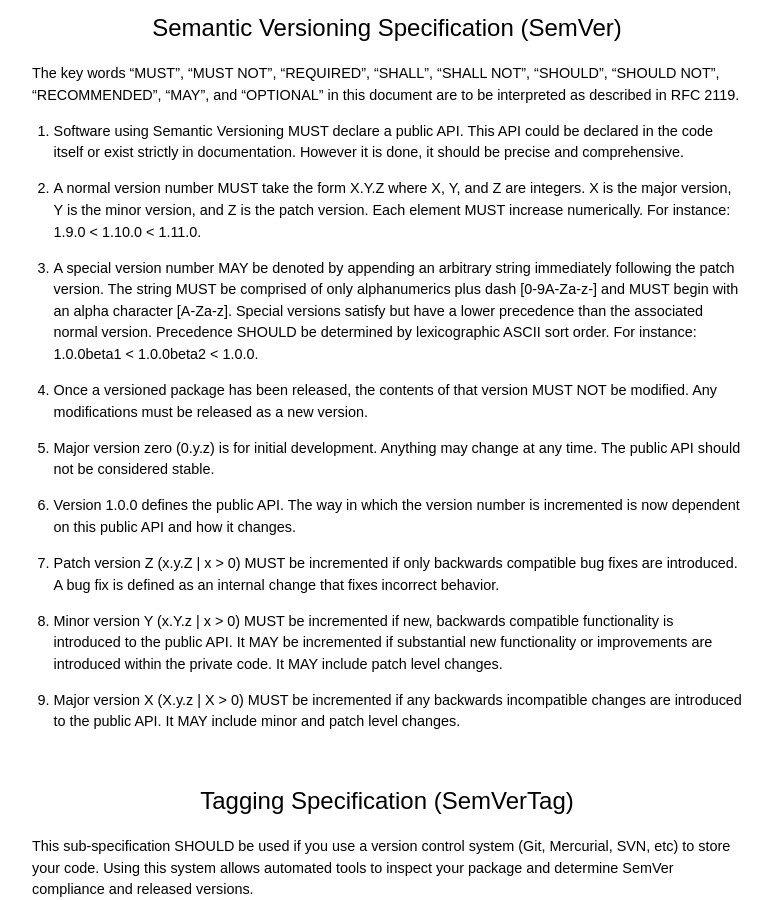
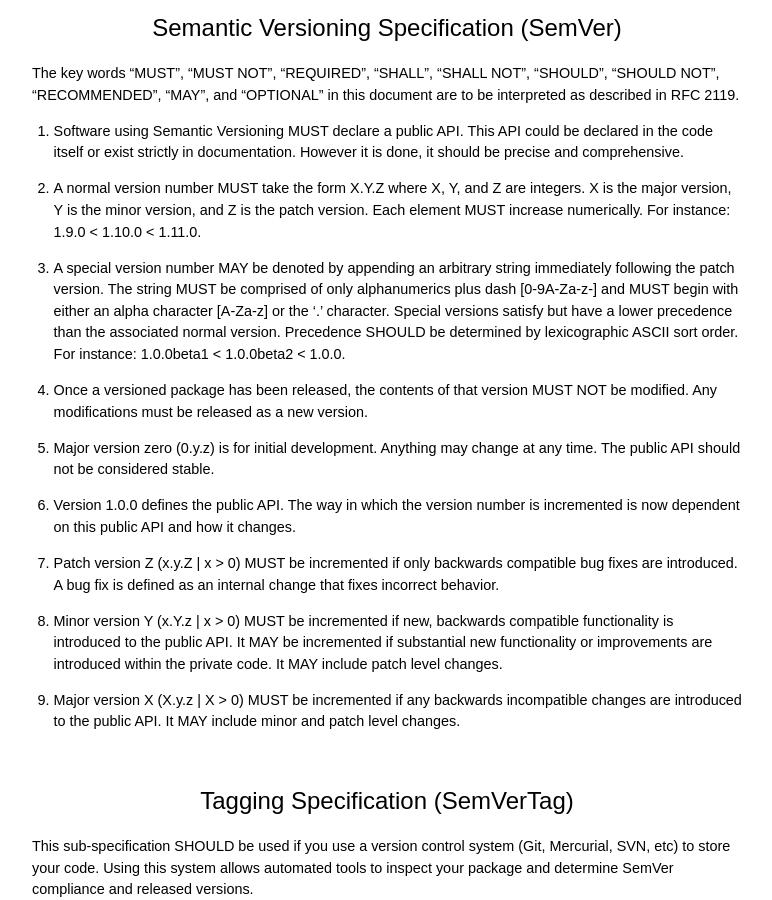
Before and after one commit to semver/semver.org, a Jekyll site: the page built from index.md, in a window 1280 px wide and 900 px high, scrolled down 614 px. Shown: the whole window, without its empty margins (253-1025 px from the left). Built offline with Jekyll 4.4.1, drawn with Linux system fonts in a browser that asks for light colours; Markdown is read by kramdown in place of the engine named in the settings.

Commit message:
adding support for the '.' character on the special version string

```diff
--- a/index.md
+++ b/index.md
@@ -54,10 +54,11 @@ version. Each element MUST increase numerically. For instance: 1.9.0 < 1.10.0
 
 1. A special version number MAY be denoted by appending an arbitrary string
 immediately following the patch version. The string MUST be comprised of only
-alphanumerics plus dash [0-9A-Za-z-] and MUST begin with an alpha character
-[A-Za-z]. Special versions satisfy but have a lower precedence than the
-associated normal version. Precedence SHOULD be determined by lexicographic
-ASCII sort order. For instance: 1.0.0beta1 < 1.0.0beta2 < 1.0.0.
+alphanumerics plus dash [0-9A-Za-z-] and MUST begin with either an alpha
+character [A-Za-z] or the '.' character. Special versions satisfy but have
+a lower precedence than the associated normal version. Precedence SHOULD be
+determined by lexicographic ASCII sort order. For instance:
+1.0.0beta1 < 1.0.0beta2 < 1.0.0.
 
 1. Once a versioned package has been released, the contents of that version
 MUST NOT be modified. Any modifications must be released as a new version.
```
